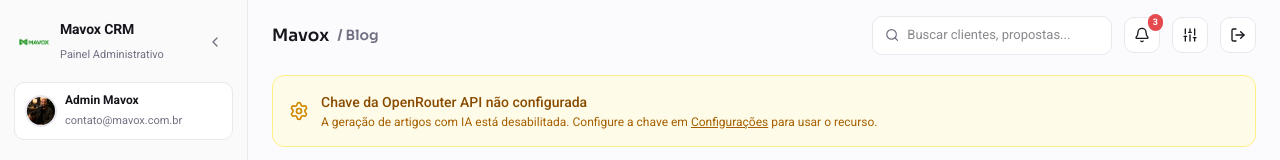
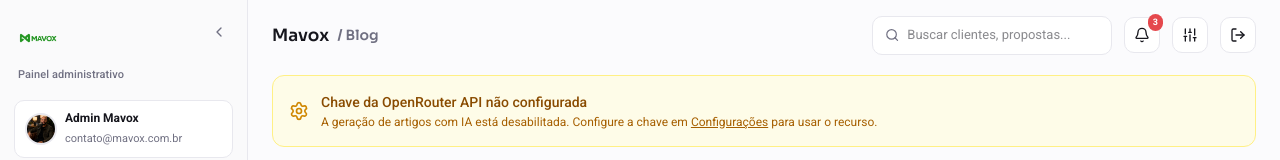
Before and after one commit to Mavoxweb/mavox-web, a Next.js app: page /painel/blog/new in a window 1280 px wide. Shown: the top 160 px of the page. Built offline with nearby package versions, Linux system fonts and the light colour scheme; no server answers; the database is empty.

Commit message:
fix: sidebar brand cleanup and always-visible collapse/expand toggle

```diff
--- a/src/app/globals.css
+++ b/src/app/globals.css
@@ -178,35 +178,42 @@ main > section:not(#hero) { content-visibility: auto; contain-intrinsic-size: au
 }
 
 .painel-brand {
+  position: relative;
   display: flex;
-  align-items: center;
-  gap: 10px;
+  flex-direction: column;
+  align-items: flex-start;
+  gap: 6px;
   padding: 2px 4px;
 }
 
+.painel-brand-id {
+  display: flex;
+  flex-direction: column;
+  align-items: flex-start;
+  gap: 8px;
+  min-width: 0;
+}
+
 .painel-logo-img {
-  width: 32px;
-  height: 32px;
+  width: 40px;
+  height: 40px;
   border-radius: 8px;
   object-fit: contain;
   flex: none;
 }
 
-.painel-brand b {
-  display: block;
-  font-size: 14px;
-  color: var(--tx);
-  font-weight: 700;
-  letter-spacing: -0.01em;
-}
-
-.painel-brand small {
+.painel-brand-txt {
   color: var(--mu);
   font-size: 11px;
+  font-weight: 500;
+  letter-spacing: 0.01em;
+  white-space: nowrap;
 }
 
 .painel-tg {
-  margin-left: auto;
+  position: absolute;
+  top: 2px;
+  right: 0;
   color: var(--mu);
   padding: 6px;
   border-radius: 8px;
@@ -217,6 +224,16 @@ main > section:not(#hero) { content-visibility: auto; contain-intrinsic-size: au
   background: none;
   border: 0;
   transition: background 0.15s, color 0.15s;
+}
+
+.painel-app.collapsed .painel-brand {
+  align-items: center;
+  padding: 2px 0;
+}
+
+.painel-app.collapsed .painel-tg {
+  position: static;
+  margin-top: 2px;
 }
 
 .painel-tg:hover {
@@ -674,6 +691,9 @@ main > section:not(#hero) { content-visibility: auto; contain-intrinsic-size: au
   .painel-burger {
     display: block;
   }
+  .painel-tg {
+    display: none;
+  }
   .painel-main {
     padding: 14px;
   }
--- a/src/app/painel/layout.tsx
+++ b/src/app/painel/layout.tsx
@@ -100,20 +100,19 @@ export default function AdminLayout({
       <aside className="painel-aside" aria-label="Navegação principal">
         {/* Brand */}
         <div className="painel-brand">
-          <img
-            src="/Logo MAVOX Verde Vibrante.png"
-            alt="Mavox"
-            className="painel-logo-img"
-          />
-          <div className="lbl">
-            <b>Mavox CRM</b>
-            <small>Painel Administrativo</small>
+          <div className="painel-brand-id">
+            <img
+              src="/Logo MAVOX Verde Vibrante.png"
+              alt="Mavox"
+              className="painel-logo-img"
+            />
+            <small className="painel-brand-txt lbl">Painel administrativo</small>
           </div>
           <button
             onClick={() => setCollapsed(!collapsed)}
             className="painel-tg"
             aria-label={collapsed ? "Expandir menu" : "Recolher menu"}
-            title={collapsed ? "Expandir" : "Recolher"}
+            title={collapsed ? "Expandir menu" : "Recolher menu"}
           >
             {collapsed ? (
               <ChevronRight className="w-4 h-4" />
```
